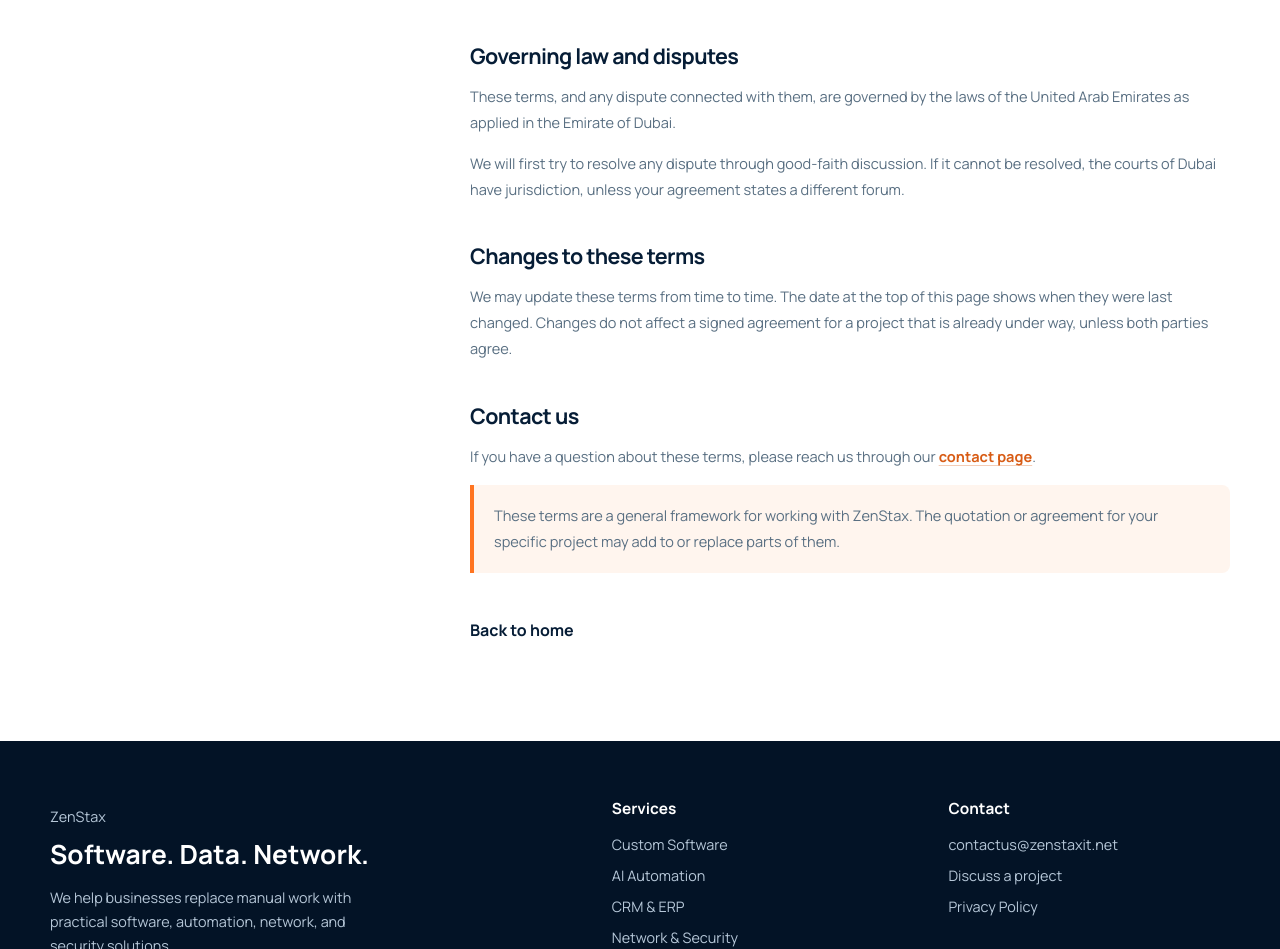
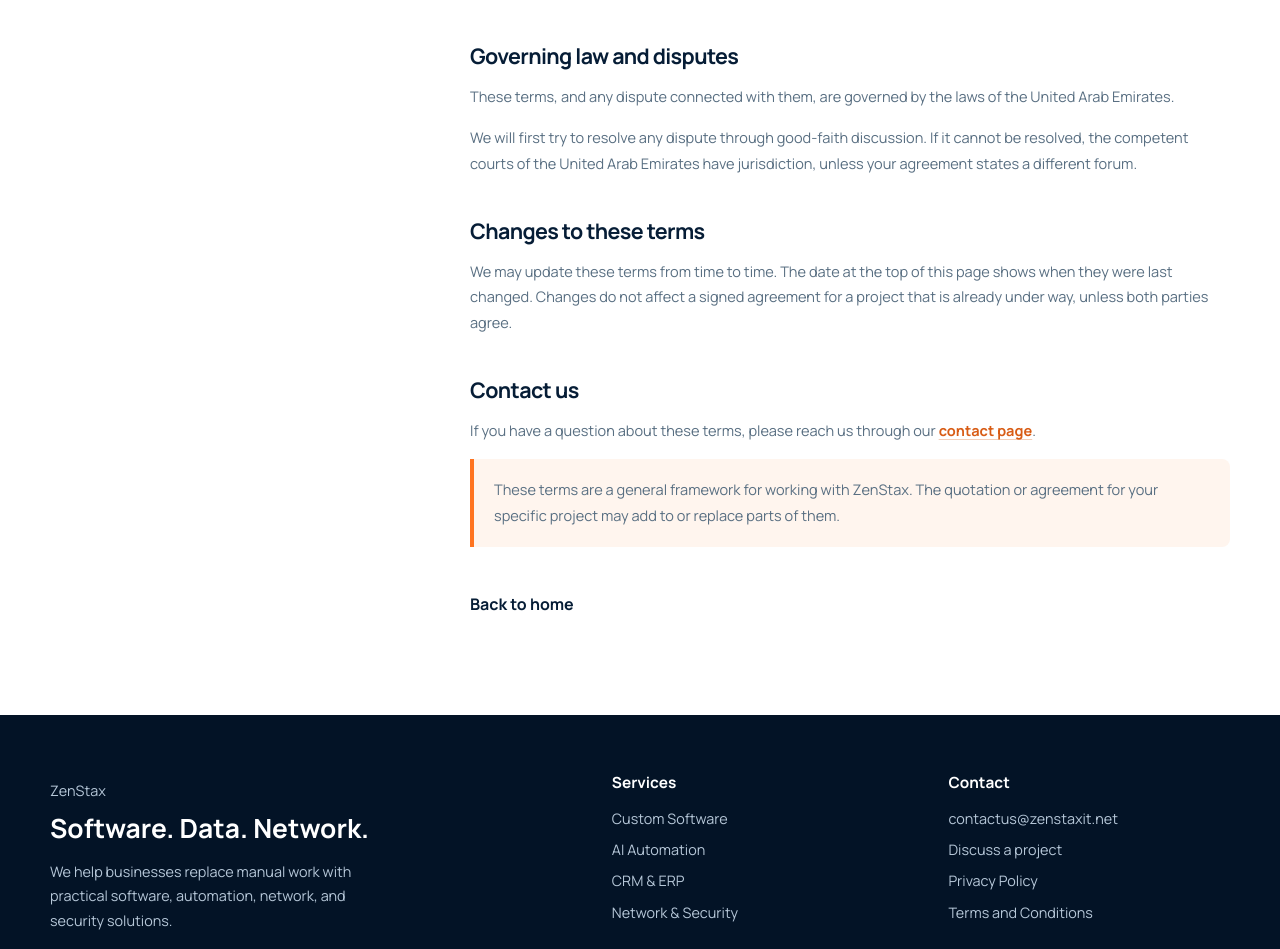
Before and after one commit to SyedShuaibAejaz/ZenStax---Next, a Next.js app: page /terms-and-conditions in a window 1280 px wide. Shown: the part 4963-5912 px from the top of the page. Built offline with nearby package versions, Linux system fonts and the light colour scheme.

Commit message:
Add Terms and Conditions footer link and neutral governing-law wording

```diff
--- a/app/terms-and-conditions/page.jsx
+++ b/app/terms-and-conditions/page.jsx
@@ -308,11 +308,11 @@
     blocks: [
       {
         type: 'p',
-        text: 'These terms, and any dispute connected with them, are governed by the laws of the United Arab Emirates as applied in the Emirate of Dubai.',
+        text: 'These terms, and any dispute connected with them, are governed by the laws of the United Arab Emirates.',
       },
       {
         type: 'p',
-        text: 'We will first try to resolve any dispute through good-faith discussion. If it cannot be resolved, the courts of Dubai have jurisdiction, unless your agreement states a different forum.',
+        text: 'We will first try to resolve any dispute through good-faith discussion. If it cannot be resolved, the competent courts of the United Arab Emirates have jurisdiction, unless your agreement states a different forum.',
       },
     ],
   },
--- a/components/Footer.jsx
+++ b/components/Footer.jsx
@@ -6,12 +6,14 @@
   FaWhatsapp,
 } from "react-icons/fa";
 
+
 const serviceLinks = [
   { label: "Custom Software", href: "/services/web-development" },
   { label: "AI Automation", href: "/services/ai" },
   { label: "CRM & ERP", href: "/services/crm-erp" },
   { label: "Network & Security", href: "/services/network-security" },
 ];
+
 
 const socialLinks = [
   {
@@ -31,8 +33,10 @@
   },
 ];
 
+
 export default function Footer() {
   const year = new Date().getFullYear();
+
 
   return (
     <footer className="site-footer">
@@ -40,19 +44,23 @@
         <div className="footer-brand">
           <p className="footer-kicker">ZenStax</p>
 
+
           <h2>
             Software. Data.
             <span> Network.</span>
           </h2>
+
 
           <p>
             We help businesses replace manual work with practical software,
             automation, network, and security solutions.
           </p>
 
+
           <div className="social-links" aria-label="ZenStax social media">
             {socialLinks.map((social) => {
               const Icon = social.icon;
+
 
               return (
                 <a
@@ -70,8 +78,10 @@
           </div>
         </div>
 
+
         <div>
           <h3>Services</h3>
+
 
           <div className="footer-links">
             {serviceLinks.map((service) => (
@@ -82,16 +92,20 @@
           </div>
         </div>
 
+
         <div>
           <h3>Contact</h3>
+
 
           <div className="footer-links">
             <a href="mailto:contactus@zenstaxit.net">contactus@zenstaxit.net</a>
             <Link href="/contact">Discuss a project</Link>
             <Link href="/privacy-policy">Privacy Policy</Link>
+            <Link href="/terms-and-conditions">Terms and Conditions</Link>
           </div>
         </div>
       </div>
+
 
       <div className="container footer-bottom">
         <p>© {year} ZenStax. All rights reserved.</p>
```
